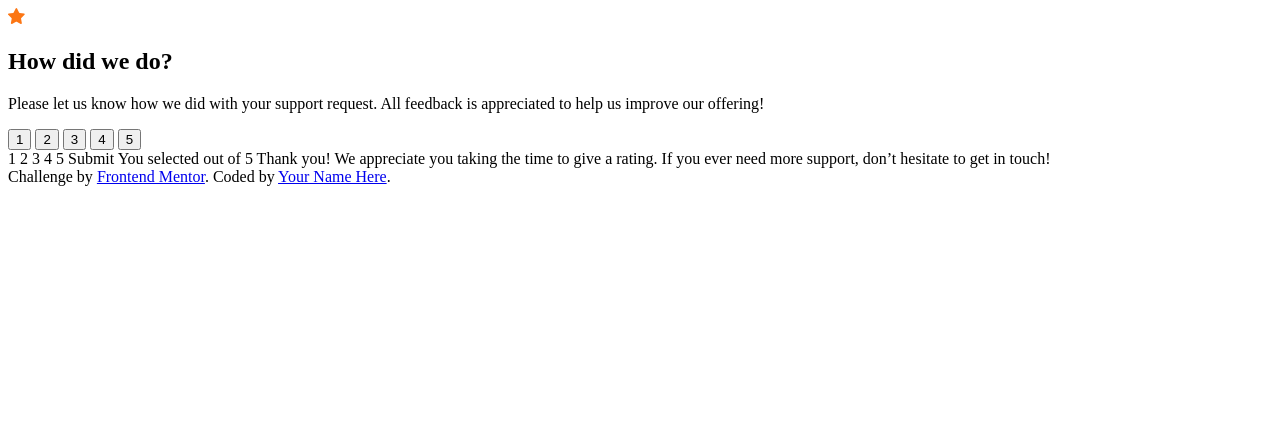
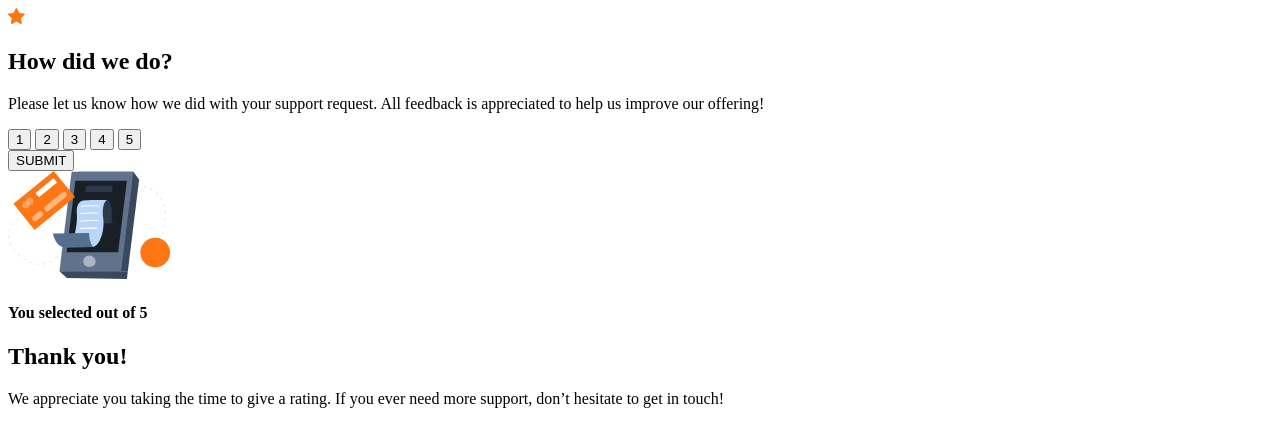
Before and after one commit to sanjusarvashni/interactive-rating-component, a plain HTML site: page index.html in a window 1280 px wide. Drawn offline with Linux system fonts and the light colour scheme; files whose address does not match are found by name.

Commit message:
added html

```diff
--- a/index.html
+++ b/index.html
@@ -25,34 +25,22 @@
       <button class="rbtn">3</button>
       <button class="rbtn">4</button>
       <button class="rbtn">5</button>
+
     </div>
+   <button class="submit-btn">SUBMIT</button>
+   </div>
+
+   <div class="rating-component">
+    <img src="images/illustration-thank-you.svg" alt="">
+    <h4>You selected <span></span> out of 5</h4>
+    <h2>Thank you!</h2>
+    <p>
+      We appreciate you taking the time to give a rating. If you ever need more support,
+      don’t hesitate to get in touch!
+    </p>
+
    </div>
 
 
-
-
-
-  1 2 3 4 5
-
-  Submit
-
-  <!-- Rating state end -->
-
-  <!-- Thank you state start -->
-
-  You selected <!-- Add rating here --> out of 5
-
-  Thank you!
-
-  We appreciate you taking the time to give a rating. If you ever need more support,
-  don’t hesitate to get in touch!
-
-  <!-- Thank you state end -->
-
-
-  <div class="attribution">
-    Challenge by <a href="https://www.frontendmentor.io?ref=challenge" target="_blank">Frontend Mentor</a>.
-    Coded by <a href="#">Your Name Here</a>.
-  </div>
-</body>
-</html>
+   </body>
+   </html>
```
Also changed, not shown: design/active-states.jpg (added), design/desktop-design.jpg (added), design/desktop-preview.jpg (added), design/desktop-thank-you-state.jpg (added), design/mobile-design.jpg (added), design/mobile-thank-you-state.jpg (added), images/favicon-32x32.png (added), images/icon-star.svg (added), images/illustration-thank-you.svg (added), 4 other files.
